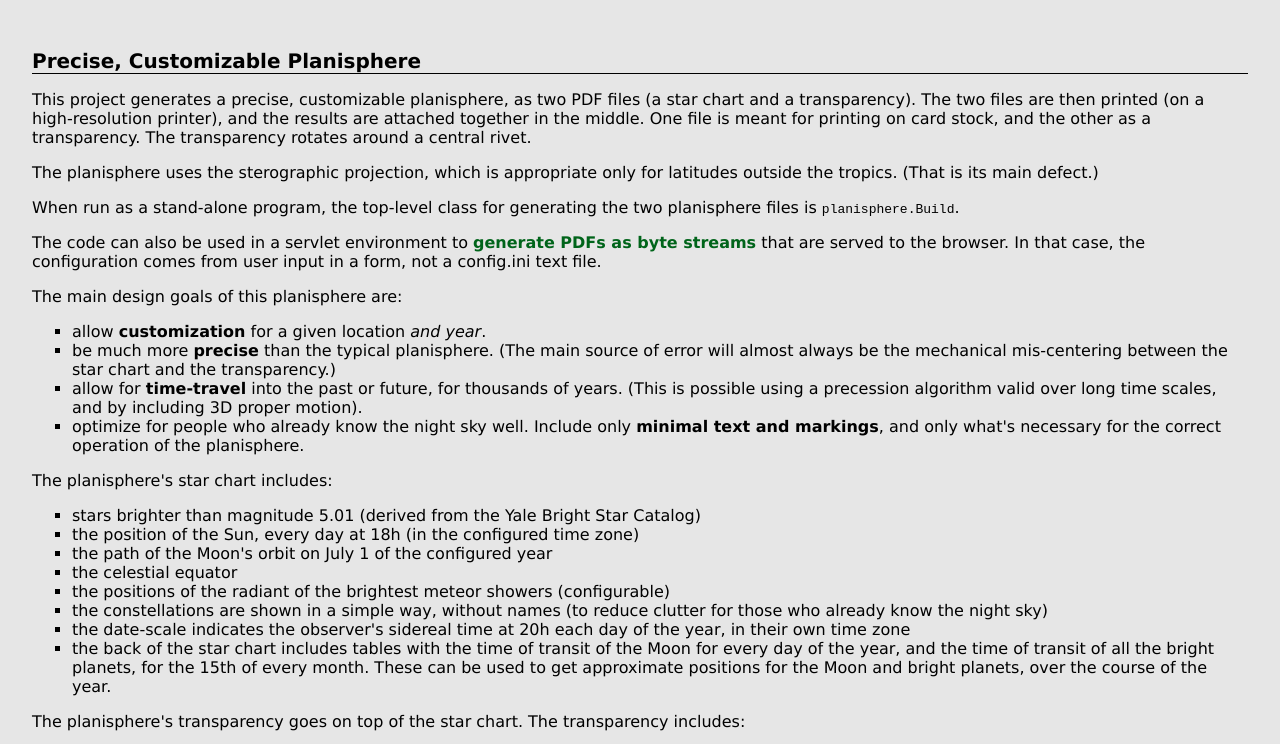
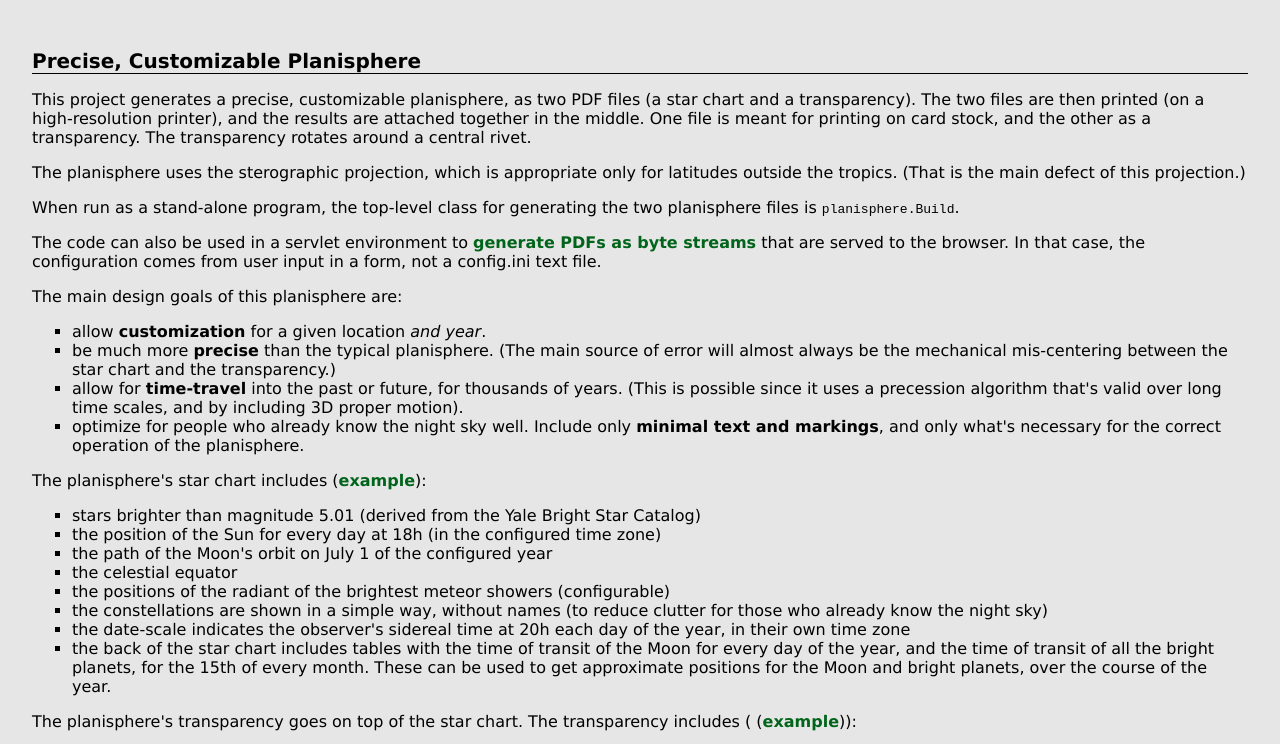
Before and after one commit to johanley/planisphere, a plain HTML site: page docs/index.html in a window 1280 px wide. Shown: the top 744 px of the page. Drawn offline with Linux system fonts and the light colour scheme.

Commit message:
Links to example pdf's

```diff
--- a/docs/index.html
+++ b/docs/index.html
@@ -19,7 +19,7 @@
  The transparency rotates around a central rivet.
 
  <P>The planisphere uses the sterographic projection, which is appropriate only for latitudes outside the tropics.
- (That is its main defect.)
+ (That is the main defect of this projection.)
 
  <P>When run as a stand-alone program, the top-level class for generating the two planisphere files is <code>planisphere.Build</code>.
 
@@ -33,15 +33,15 @@
   <li>be much more <b>precise</b> than the typical planisphere.
   (The main source of error will almost always be the mechanical mis-centering between the star chart and the transparency.)
   <li>allow for <b>time-travel</b> into the past or future, for thousands of years.
-  (This is possible using a precession algorithm valid over long time scales, and by including 3D proper motion).
+  (This is possible since it uses a precession algorithm that's valid over long time scales, and by including 3D proper motion).
   <li>optimize for people who already know the night sky well.
   Include only <b>minimal text and markings</b>, and only what's necessary for the correct operation of the planisphere.
  </ul>
 
- <P>The planisphere's star chart includes:
+ <P>The planisphere's star chart includes (<a href='starchart.pdf'>example</a>):
  <ul>
   <li>stars brighter than magnitude 5.01 (derived from the Yale Bright Star Catalog)
-  <li>the position of the Sun, every day at 18h (in the configured time zone)
+  <li>the position of the Sun for every day at 18h (in the configured time zone)
   <li>the path of the Moon's orbit on July 1 of the configured year
   <li>the celestial equator
   <li>the positions of the radiant of the brightest meteor showers (configurable)
@@ -52,8 +52,9 @@
   over the course of the year.
  </ul>
 
+
  <P>The planisphere's transparency goes on top of the star chart.
- The transparency includes:
+ The transparency includes ( (<a href='transparency.pdf'>example</a>)):
  <ul>
   <li>a time-scale with divisions for every 2 minutes (or 1 minute, if you choose)
   <li>markings for every degree of altitude on the meridian, and every degree of azimuth on the horizon
@@ -125,7 +126,7 @@
  <ul>
   <li>the top-level main class, for running as a standalone program, is named Build.java
   <li>all text files, and all .java files, use the UTF-8 encoding; your dev environment must also treat them as UTF-8
-  <li>the project uses an old version of the <a href='https://itextsupport.com/apidocs/iText5/5.5.9/>'iText java library (5.5.13)</a>
+  <li>the project uses an old version of the <a href='https://itextsupport.com/apidocs/iText5/5.5.9/'>iText java library (5.5.13)</a>
   <li>vector graphics are used (not raster graphics)
   <li>the fonts are embedded in the PDF
   <li>WARNING: different printers may render thin lines differently
@@ -170,7 +171,7 @@
   <li>an updated version of the YBS, with modern parallax and proper motion values.
   <li>access to ELP 2000-85 for the Moon (see above).
   <li>an expression for the inclination of the Moon's orbit, instead of a constant.
-  This may be in Mathematical Astronomy Morsels, by Meeus.
+  This may be in <em>Mathematical Astronomy Morsels</em>, by Meeus.
  </ul>
 </body>
 </html>
```
Also changed, not shown: 2 other files.
